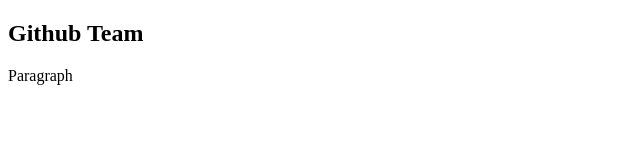
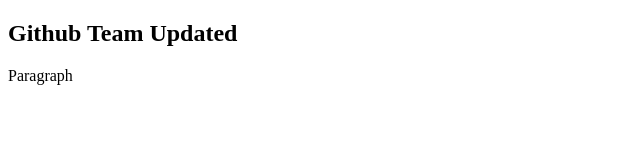
Before and after one commit to abdomagdy00/Git_Course, a plain HTML site: page index.html in a window 1280 px wide. Shown: the whole page, without its empty margins (0-640 px from the left). Drawn offline with Linux system fonts and the light colour scheme.

Commit message:
add: new commit

```diff
--- a/index.html
+++ b/index.html
@@ -6,7 +6,7 @@
 		<title>Github Course</title>
 	</head>
 	<body>
-		<h2>Github Team</h2>
+		<h2>Github Team Updated</h2>
 		<p>Paragraph</p>
 	</body>
 </html>
```
